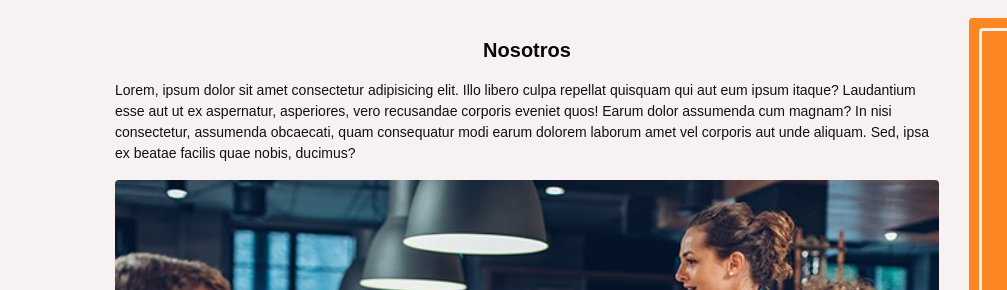
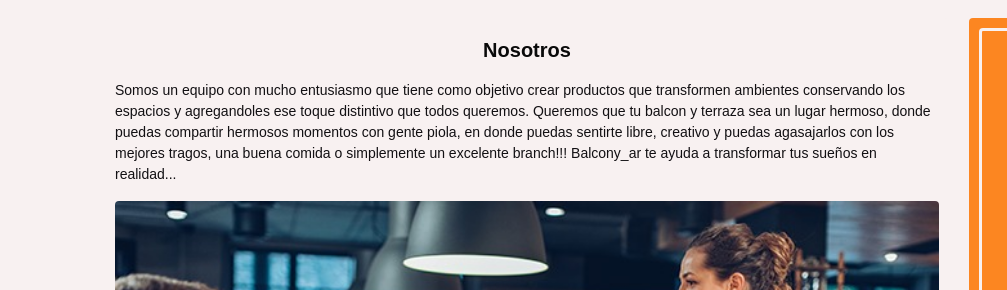
Before and after one commit to alevaar/balcony_ar, a website: page index.html in a window 1280 px wide. Shown: the part 215-505 px from the top of the page, 0-1007 px from the left. Drawn offline with nearby package versions, Linux system fonts and the light colour scheme.

Commit message:
modifique el texto de mi article

```diff
--- a/index.html
+++ b/index.html
@@ -54,9 +54,7 @@
 		<main class="main">
 			<article class="article">
 				<h2>Nosotros</h2>
-				<p>Lorem, ipsum dolor sit amet consectetur adipisicing elit. Illo libero culpa repellat quisquam qui aut eum ipsum itaque? Laudantium esse aut ut ex aspernatur, asperiores, vero recusandae corporis eveniet quos!
-				Earum dolor assumenda cum magnam? In nisi consectetur, assumenda obcaecati, quam consequatur modi earum dolorem laborum amet vel corporis aut unde aliquam. Sed, ipsa ex beatae facilis quae nobis, ducimus?
-				</p>
+				<p>Somos un equipo con mucho entusiasmo que tiene como objetivo crear productos que transformen ambientes conservando los espacios y agregandoles ese toque distintivo que todos queremos. Queremos que tu balcon y terraza sea un lugar hermoso, donde puedas compartir hermosos momentos con gente piola, en donde puedas sentirte libre, creativo y puedas agasajarlos con los mejores tragos, una buena comida o simplemente un excelente branch!!! Balcony_ar te ayuda a transformar tus sueños en realidad...</p>
 			</article>
 			<div class="imgbalcony">
 				<img src="img/equipobalcony.jpg" alt="imagen equipo Balcony_Ar">
```
